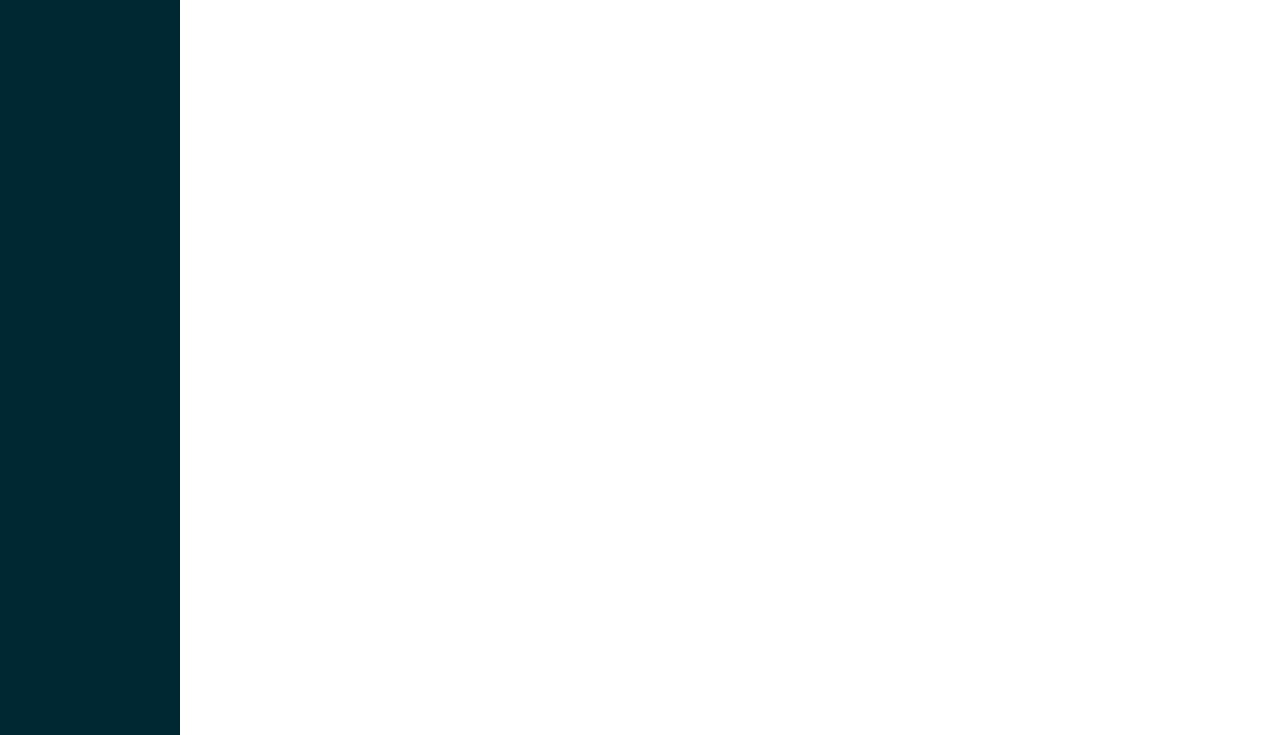
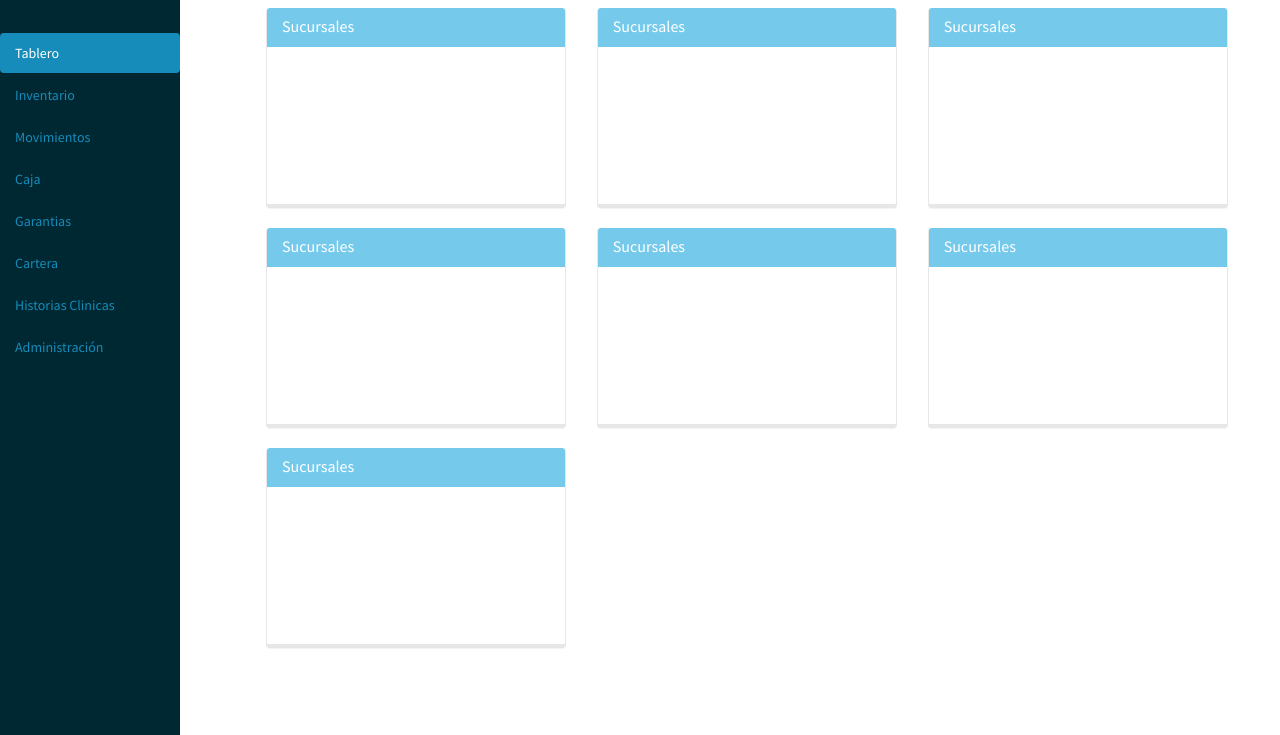
Before and after one commit to daguiheso/Indigo, a website: page public/index.html in a window 1280 px wide. Shown: the part 65-800 px from the top of the page. Drawn offline with Linux system fonts and the light colour scheme; files that its build step writes are made by us from their sources.

Commit message:
Add directives and designing dashboard

```diff
--- a/public/index.html
+++ b/public/index.html
@@ -1,5 +1,5 @@
 <!doctype html>
-<html lang="en">
+<html lang="en" ng-app="indigo">
 <head>
   <meta charset="utf-8">
   <title>Indigo</title>
@@ -7,43 +7,73 @@
   <link rel="stylesheet" href="css/bootstrap.css">
 </head>
 <body>
-  <header class="header">
-    <div class="contenedor">
-      <span class="indigoIcon icon-indigo"></span>
-      <figure class="imag">
-        <img src="../images/indigo.png" alt="" width="65" height="26">
-      </figure>
-      <div class="header-session right">
-        <figure class="avatar round left">
-          <img src="../images/avatar.png" alt="@daguiheso" width="38" height="38">
-        </figure>
-        <div class="left username">@daguiheso</div>
+  <indigo-header></indigo-header>
+  <indigo-main></indigo-main>
+  <div class="content">
+    <div class="panel panel-info panel-indigo">
+      <div class="panel-heading">
+        <h3 class="panel-title">Sucursales</h3>
       </div>
-      <div class="header-alerts right">
-        <span class="icon-mail email-icon"></span>
-        <span class="icon-bell "></span>
-      </div>
-
-      <div class="header-search right">
-        <!-- <form action="" class="relative">
-          <span class="icon-search search-icon"></span>
-          <input type="text" class="input">
-        </form> -->
-        <form class="navbar-form navbar-left relative" role="search">
-          <div class="form-group">
-            <input type="text" class="form-control search" placeholder="Search">
-          </div>
-      </form>
+      <div class="panel-body">
+        <!-- <img ng-src="images/sucursales.jpg"> -->
       </div>
     </div>
-  </header>
-  <section class="mainMenu"></section>
+    <div class="panel panel-info panel-indigo">
+      <div class="panel-heading">
+        <h3 class="panel-title">Sucursales</h3>
+      </div>
+      <div class="panel-body">
+        <!-- <img ng-src="images/sucursales.jpg"> -->
+      </div>
+    </div>
+    <div class="panel panel-info panel-indigo">
+      <div class="panel-heading">
+        <h3 class="panel-title">Sucursales</h3>
+      </div>
+      <div class="panel-body">
+        <!-- <img ng-src="images/sucursales.jpg"> -->
+      </div>
+    </div>
+    <div class="panel panel-info panel-indigo">
+      <div class="panel-heading">
+        <h3 class="panel-title">Sucursales</h3>
+      </div>
+      <div class="panel-body">
+        <!-- <img ng-src="images/sucursales.jpg"> -->
+      </div>
+    </div>
+    <div class="panel panel-info panel-indigo">
+      <div class="panel-heading">
+        <h3 class="panel-title">Sucursales</h3>
+      </div>
+      <div class="panel-body">
+        <!-- <img ng-src="images/sucursales.jpg"> -->
+      </div>
+    </div>
+    <div class="panel panel-info panel-indigo">
+      <div class="panel-heading">
+        <h3 class="panel-title">Sucursales</h3>
+      </div>
+      <div class="panel-body">
+        <!-- <img ng-src="images/sucursales.jpg"> -->
+      </div>
+    </div>
+    <div class="panel panel-info panel-indigo">
+      <div class="panel-heading">
+        <h3 class="panel-title">Sucursales</h3>
+      </div>
+      <div class="panel-body">
+        <!-- <img ng-src="images/sucursales.jpg"> -->
+      </div>
+    </div>
+  </div>
   <script src="js/lib/angular.min.js"></script>
   <script src="js/lib/angular-route.min.js"></script>
   <script src="js/lib/angular-mocks.min.js"></script>
   <script src="js/lib/angular-resource.min.js"></script>
   <script src="js/app.js"></script>
   <script src="js/controllers.js"></script>
+  <script src="js/directives.js"></script>
   <script src="js/filters.js"></script>
   <script src="js/services.js"></script>
 </body>
--- a/public/js/app.js
+++ b/public/js/app.js
@@ -1,3 +1,9 @@
-'use strict';
+// 'use strict';
 
 /* App Module */
+
+(function() {
+	angular.module('indigo', [
+		'indigo.directives'
+	]);
+})();
--- a/public/js/directives.js
+++ b/public/js/directives.js
@@ -1,3 +1,20 @@
 'use strict';
 
 /* Directives */
+
+(function() {
+	angular.module('indigo.directives', [])
+		.directive('indigoHeader', function() {
+			return {
+				restrict: 'E',
+				templateUrl: 'partials/indigo-header.html'
+			}
+		})
+
+		.directive('indigoMain', function() {
+			return {
+				restrict: 'E',
+				templateUrl: 'partials/indigo-main.html'
+			}
+		})
+})();
--- /dev/null
+++ b/public/partials/indigo-header.html
@@ -0,0 +1,25 @@
+<header class="header">
+  <div class="contenedor">
+    <span class="indigoIcon icon-indigo"></span>
+    <figure class="imag">
+      <img src="../images/indigo.png" alt="" width="65" height="26">
+    </figure>
+    <div class="header-session right">
+      <figure class="avatar round left">
+        <img src="../images/avatar.png" alt="@daguiheso" width="38" height="38">
+      </figure>
+      <div class="left username">@daguiheso</div>
+    </div>
+    <div class="header-alerts right">
+      <span class="icon-mail email-icon"></span>
+      <span class="icon-bell "></span>
+    </div>
+    <div class="header-search right">
+      <form class="navbar-form navbar-left relative" role="search">
+        <div class="form-group">
+          <input type="text" class="form-control search" placeholder="Search">
+        </div>
+    </form>
+    </div>
+  </div>
+</header>
--- /dev/null
+++ b/public/partials/indigo-main.html
@@ -0,0 +1,12 @@
+<section class="mainMenu">
+	<ul class="nav nav-pills nav-stacked">
+	  <li class="active"><a href="#">Tablero</a></li>
+	  <li><a href="#">Inventario</a></li>
+	  <li><a href="#">Movimientos</a></li>
+	  <li><a href="#">Caja</a></li>
+	  <li><a href="#">Garantias</a></li>
+	  <li><a href="#">Cartera</a></li>
+	  <li><a href="#">Historias Clinicas</a></li>
+	  <li><a href="#">Administración</a></li>
+	</ul>
+</section>
--- a/public/stylus/app.styl
+++ b/public/stylus/app.styl
@@ -95,3 +95,15 @@ azul_oscuro = #3f93a7
   top 0
   width 180px
   position fixed
+  padding-top: 7em
+
+.content
+  // display inline-block
+  margin-left 15em
+  padding 2em
+
+.panel-indigo
+  width 300px
+  height 200px
+  display inline-block
+  margin-left 2em
```
Also changed, not shown: public/css/app.css, public/images/sucursales.jpg (added).
